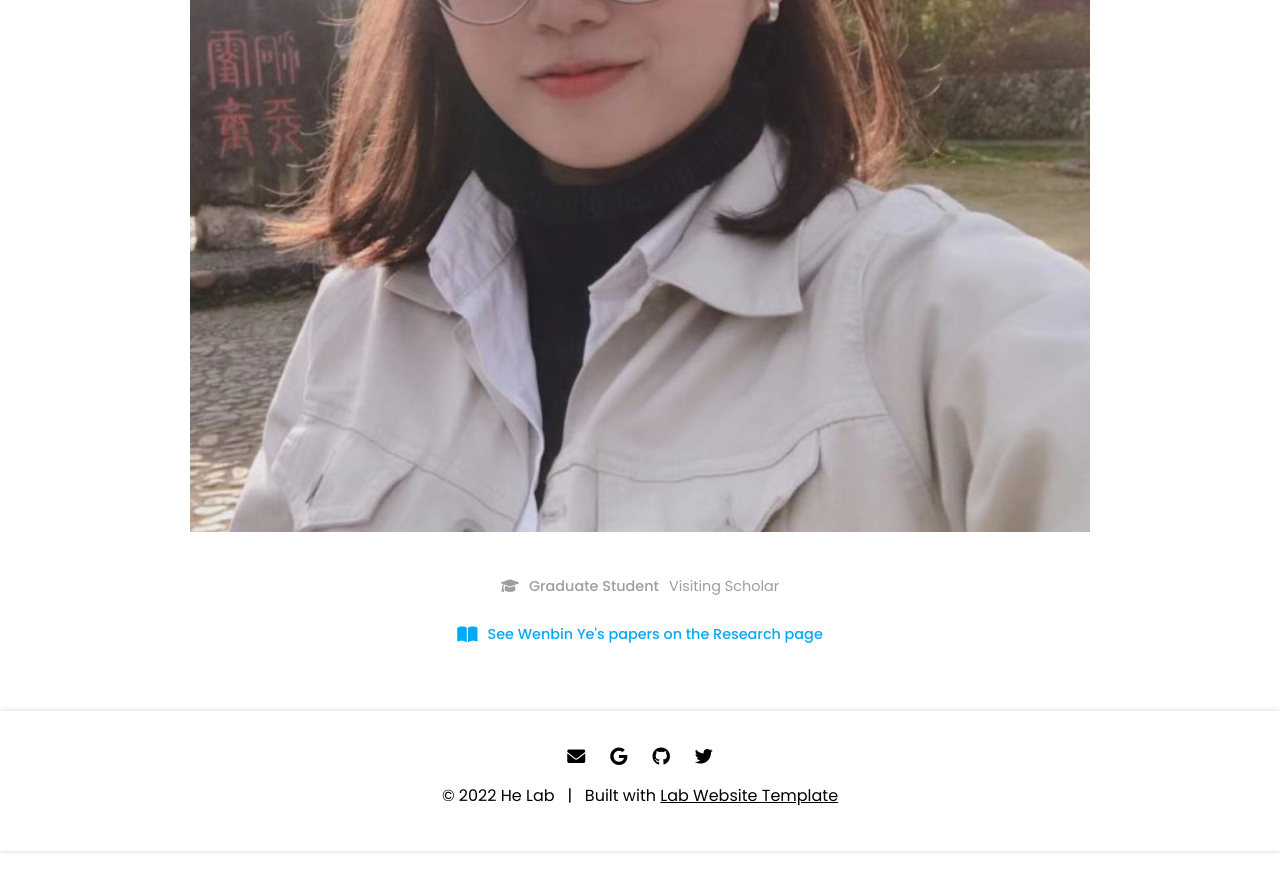
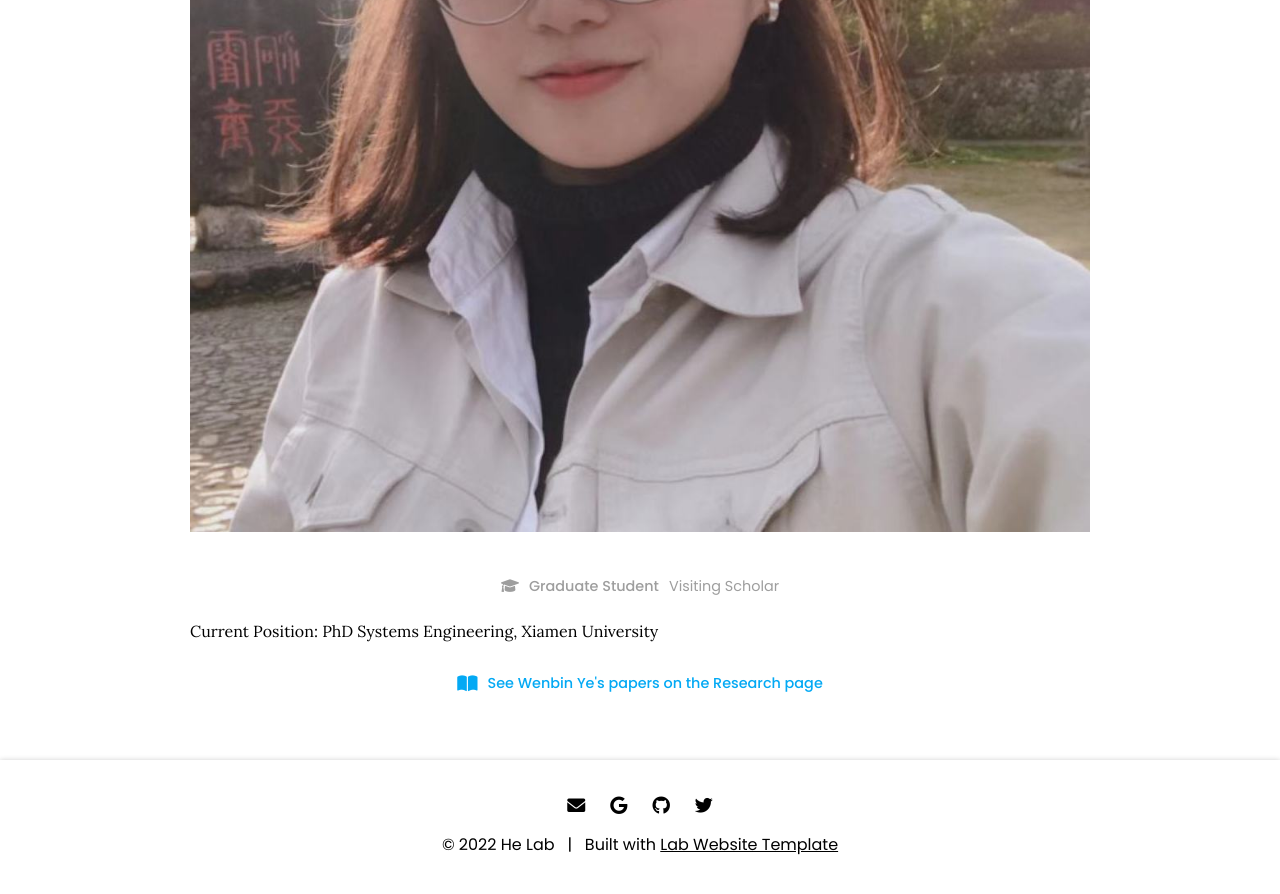
Before and after one commit to vivianschu/blue, a Jekyll site: the page built from _members/wenbin-ye.md, in a window 1280 px wide and 900 px high, scrolled down 578 px. Shown: the top 894 px of the window. Built offline with Jekyll 4.4.1, drawn with Linux system fonts in a browser that asks for light colours; before the commit the page ends 1429 px from its top, so only the background shows below that.

Commit message:
Update wenbin-ye.md

```diff
--- a/_members/wenbin-ye.md
+++ b/_members/wenbin-ye.md
@@ -9,5 +9,6 @@ aliases:
   - W Ye
 links:
   email:
-current position: PhD Systems Engineering, Xiamen University
 ---
+
+Current Position: PhD Systems Engineering, Xiamen University
```
